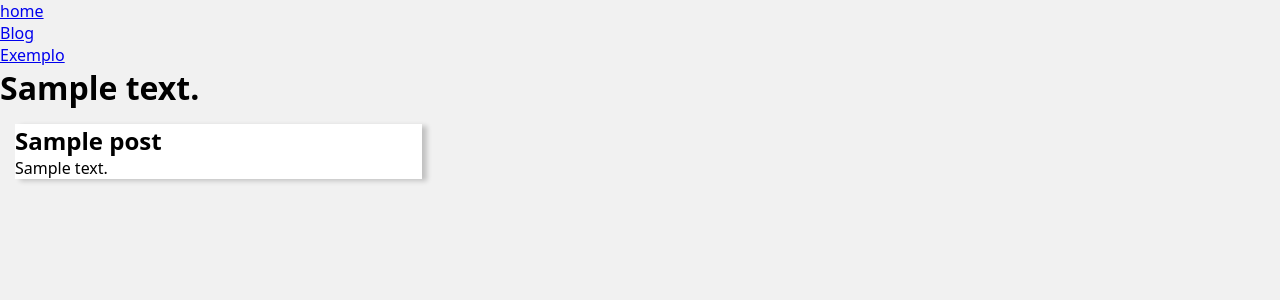
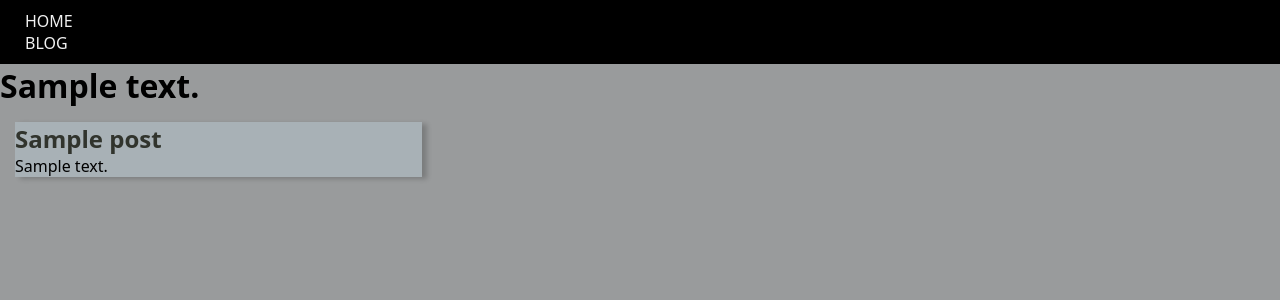
Before and after one commit to JackDev085/DjangoApp, a Django app: template blog/templates/blog/index.html in a window 1280 px wide. Shown: the top 300 px of the page. Run offline with Django 5.2, Linux system fonts and the light colour scheme; the template is opened without the code that fills it: most values are stand-ins (such as "Sample title", 1, 10 or a date in 2020).

Commit message:
Ending the basic part of project

```diff
--- a/base/global/base.html
+++ b/base/global/base.html
@@ -3,7 +3,9 @@
 <h1>{% block texto %}base{% endblock texto %}</h1>
 
 <main class="content">
-  {% block posts %}Isso é um post{% endblock posts %}
+  {% block posts %}
+  <img class ='img' src="static/images/img.jpeg" alt="foto">
+  {% endblock posts %}
 </main>
 
 </body>
--- a/base/global/partials/menu.html
+++ b/base/global/partials/menu.html
@@ -1,14 +1,12 @@
-<nav>
+<nav class="menu">
 
-  <ul>
+  <ul class="menu__links">
     <li>
-      <a href="{% url "home:home" %}">home</a>
+      <a href="{% url "home:home" %}">HOME</a>
     </li>
+
     <li>
-      <a href="{% url "blog:blog" %}">Blog</a>
-    </li>
-    <li>
-      <a href="{% url "blog:exemplo" %}">Exemplo</a>
+      <a href="{% url "blog:home" %}">BLOG</a>
     </li>
   </ul>
 </nav>
--- a/base/global/partials/postblock.html
+++ b/base/global/partials/postblock.html
@@ -1,11 +1,11 @@
-
 <article class="post">
   <header>
     <h2 class="post__title">
-      {{post.title}}
+
+      <a href="{% url "blog:post" post.id %}">
+        {{post.title}}
+      </a>
     </h2>
   </header>
-  <div class="post__body">
-      {{post.body}}
-  </div>
+  <div class="post__body">{{post.body}}</div>
 </article>
--- a/base/static/global/css/styles.css
+++ b/base/static/global/css/styles.css
@@ -12,22 +12,43 @@ html {
 
 body {
   font-size: 1.6rem;
-  background: #f1f1f1;
+  background:rgb(153, 155, 156);
   font-family: system-ui, -apple-system, BlinkMacSystemFont, 'Segoe UI', Roboto,
     Oxygen, Ubuntu, Cantarell, 'Open Sans', 'Helvetica Neue', sans-serif;
 }
+
+a{
+ color: rgb(49, 52, 45);
+ text-decoration: none;
+}
+a:hover{
+  color: rgb(49, 52, 45);
+  text-decoration: underline;
+ }
+
 .content{
   display: grid;
   gap: 1.5rem;
   padding: 1.5rem;
 }
+
 .post{
-  background: white;
+  background: rgb(168, 177, 182);
   padding: 1,5rem;
   box-shadow: 5px 2px 5px rgba(0,0,0,20%);
 }
+.menu{
+  background: black;
+  padding: 10px;
+}
+.menu__links a{
+  color: #f1f1f1;
+  flex-direction: column;
+  padding: 1.5rem;
+
+}
 @media(min-width:600px){
-  .content{
+  .content:not(:has(.single-post)){
     grid-template-columns: repeat(auto-fill, minmax(32rem, 1fr));
   }
 }
--- a/blog/urls.py
+++ b/blog/urls.py
@@ -1,11 +1,13 @@
-from django.contrib import admin
 from django.urls import path
 from blog import views
 
 app_name = 'blog'
 urlpatterns = [
+  #dinamic url
+    path('post/<int:post_id>/',views.post,name='post'),
   #The route value starts with blog
-    path('', views.blog, name='blog'),
+    path('post/', views.blog, name='home'),
+
   #Every add route just put the next pass
-    path('exemplo' , views.exemplo, name='exemplo')
+    path('exemplo/' , views.exemplo, name='exemplo')
 ]
--- a/home/templates/home/index.html
+++ b/home/templates/home/index.html
@@ -1,3 +1,5 @@
+
 {% extends "global/base.html" %}
+<img src="static/images/img.jpeg" alt="foto">
 
 {% block texto %} {{text}} {% endblock texto %}
--- a/home/views.py
+++ b/home/views.py
@@ -3,7 +3,7 @@ from django.shortcuts import render
 
 
 def home(request):
-    olha = {'text':'Um texto foda', 'title':'Home'}
+    olha = {'title':'Home'}
     return render(
         request,
         'home/index.html',
```
Also changed, not shown: blog/templates/blog/exemplo.html (+6 -1 lines), blog/templates/blog/post.html (added, +20 -0 lines), blog/views.py (+27 -4 lines), base/static/global/css/how-to-write-a-blog-post.jpeg (added), home/static/images/img.jpeg (added).
